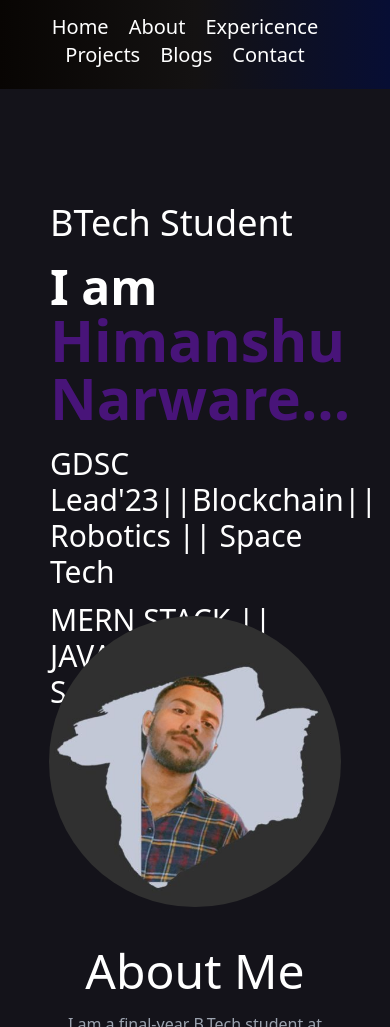
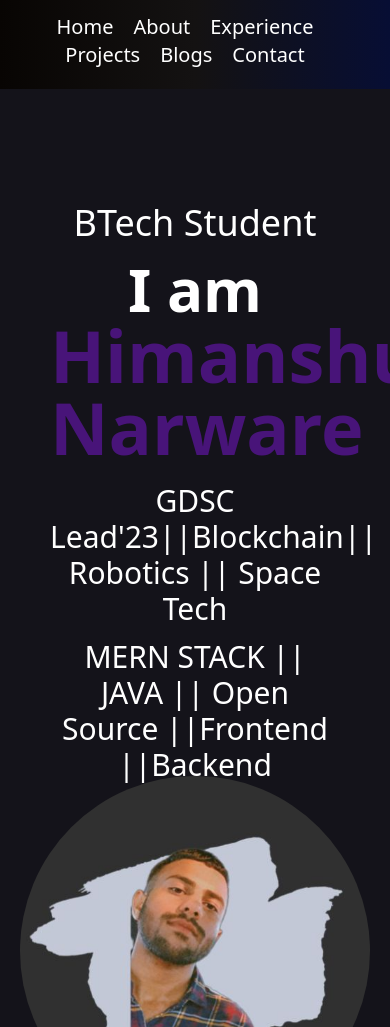
Before and after one commit to Chaitali-sonare/Portfolio, a plain HTML site: page index.html in a window 390 px wide. Shown: the part 73-1100 px from the top of the page. Drawn offline with nearby package versions, Linux system fonts and the light colour scheme.

Commit message:
making these website responsive for mobile screen also

```diff
--- a/index.html
+++ b/index.html
@@ -4,7 +4,10 @@
 <head>
   <meta charset="UTF-8">
   <meta name="viewport" content="width=device-width, initial-scale=1.0">
+  <link rel="stylesheet" href="https://cdnjs.cloudflare.com/ajax/libs/font-awesome/6.0.0-beta3/css/all.min.css">
   <script src="https://cdn.tailwindcss.com"></script>
+
+
 </head>
 <link rel="stylesheet" href="style.css">
 
@@ -34,29 +37,34 @@
         <img src="./images/Untitled design (1).png" alt="" width="50px" style="border-radius: 12px;">
         <span class="ml-3 text-3xl">Himanshu Narware</span>
       </a>
-      <nav class="md:ml-auto flex flex-wrap items-center text-base justify-center">
+
+
+      <nav class="md:ml-auto flex flex-wrap items-center text-base justify-center" id="sidemenu">
         <a class="mr-5 hover:text-gray-500 text-xl hover:underline duration-1000" href="#home">Home</a>
         <a class="mr-5 hover:text-gray-500 text-xl hover:underline duration-1000" href="#about">About</a>
-        <a class="mr-5 hover:text-gray-500 duration-1000 text-xl hover:underline" href="#experience">Expericence</a>
+        <a class="mr-5 hover:text-gray-500 duration-1000 text-xl hover:underline" href="#experience">Experience</a>
         <a class="mr-5 duration-1000 hover:text-gray-500 text-xl hover:underline" href="#project">Projects</a>
         <a class="mr-5 duration-1000 hover:text-gray-500 text-xl hover:underline" href="#blogs">Blogs</a>
         <a class="mr-5 duration-1000 hover:text-gray-500 text-xl hover:underline" href="#contact">Contact</a>
+
       </nav>
 
     </div>
   </header>
+
+
   <!-- Home section -->
 
   <header>
     <div class="home" id="home">
       <h3 class="text-white mt-16 text-4xl font-medium">BTech Student</h3>
       <span class=" text-white mt-5 text-5xl font-semibold "> I am
-        <span id="autoType" style="color: rgb(72, 20, 121);font-size: larger; font-style:normal;"></span>
+        <span  id="autoType" style="color: rgb(72, 20, 121);font-size: larger; font-style:normal;"></span>
       </span>
+      <p class=" text-white mt-4 text-6xl font-semibold " > I am <span style="color: rgb(72, 20, 121);font-size: larger; font-style:normal;"> Himanshu Narware</span></p>
       <h3 class="text-white mt-5 text-3xl font-medium">GDSC Lead'23||Blockchain|| Robotics || Space Tech
       </h3>
       <h3 class="text-white mt-3 text-3xl font-medium"> MERN STACK || JAVA || Open Source ||Frontend ||Backend</h3>
-
 
     </div>
   </header>
@@ -72,14 +80,14 @@
         <h1 class="title-font sm:text-6xl text-5xl mb-4 font-medium text-white">About Me
 
         </h1>
-        <p class="mb-8 leading-relaxed">I am a final-year B.Tech student at Radharaman Institute of Technology and
+        <p class="mb-8 leading-relaxed" style="text-align: justify;">I am a final-year B.Tech student at Radharaman Institute of Technology and
           science.
           Along with my academic pursuits, I am a front-end developer with a keen interest in open-source
           software and technology in general.
           <br><br> I enjoy keeping up with the latest trends and am constantly seeking ways
           to expand my knowledge and skills. My passion for technology is matched by my strong drive to succeed in my
           chosen field, and I am always looking for opportunities to develop and apply my skills.
-          <br>
+          <br><br>
           I am an enthusiastic team player who enjoys collaborating with others to solve problems and achieve common
           goals.With my strong work ethic and dedication to excellence, I am confident that I will make a positive
           impact in any role or project I take on.
@@ -985,7 +993,7 @@
           <label for="message" class="leading-7 text-sm text-gray-200">Message</label>
           <textarea id="message" name="message" class="w-full bg-gray-300 rounded border border-gray-300 focus:border-indigo-500 focus:ring-2 focus:ring-indigo-200 h-32 text-base outline-none text-gray-700 py-1 px-3 resize-none leading-6 transition-colors duration-200 ease-in-out"></textarea>
         </div>
-        <button class="text-white bg-indigo-500 border-0 py-2 px-6 focus:outline-none hover:bg-indigo-600 rounded text-lg" onclick="sendEmail(); reset(); return false;">Button</button>
+        <button class="text-white bg-indigo-500 border-0 py-2 px-6 focus:outline-none hover:bg-indigo-600 rounded text-lg" onclick="sendEmail(); reset(); return false;">Submit</button>
         <p class="text-xs text-gray-500 mt-3"> </p>
       </div>
     </div>
--- a/script.js
+++ b/script.js
@@ -127,3 +127,4 @@ for(let Click of child2){
 
 
 //contact us page
+//opn the side menu
--- a/style.css
+++ b/style.css
@@ -52,6 +52,10 @@ border-radius: 5px;
 h1 .color{
     color: aqua!important;
 }
+.mt-4{
+    display: none;
+  }
+
 
 .borderGreen{
 border: 1.2px solid green;
@@ -147,3 +151,92 @@ transition: .5s;
 .main-image{
     border-radius: 55%;
 }
+
+
+/* for mobile view */
+@media only screen and (max-width: 600px) {
+
+     /* side menu */
+
+
+    .home {
+        /* Adjusting font styles for mobile view */
+        font-size: 18px;
+        line-height: 1.5;
+        text-align: center;
+    }
+
+    .text-4xl {
+        /* Reduce font size for heading */
+        font-size: 20px;
+    }
+
+    .text-5xl {
+        /* Reduce font size for subheading */
+
+        display: none;
+    }
+
+    .text-6xl{
+        display: block;
+        font-size: 25px;
+
+    }
+
+
+    #autoType {
+        /* Adjust font size for autoType span */
+        font-size: 24px;
+    }
+
+    .text-3xl {
+        /* Reduce font size for additional headings */
+        font-size: 20px;
+    }
+
+    .mt-16,
+    .mt-5,
+    .mt-3 {
+        /* Adjust margin for headings */
+        margin-top: 1rem;
+    }
+
+    .lg\:max-w-lg,
+    .lg\:w-full,
+    .md\:w-1\/2,
+    .w-5\/6,
+    .mb-10 {
+        /* Resetting the width and margin styles for mobile view */
+        max-width: 100% !important;
+        width: 100% !important;
+        margin-bottom: 1.5rem !important; /* Adjust margin for mobile view */
+    }
+
+
+
+
+    .object-cover {
+
+        align-items: center; /* Vertically center the image */
+        /* Ensure image covers its container on mobile */
+        width: 100% !important;
+        height: auto !important;
+    }
+
+    .-mt-40 {
+        margin-top: 0 !important; /* Remove negative top margin on mobile */
+    }
+
+    .rounded-full {
+        /* Adjust border-radius for mobile view */
+        border-radius: 60% !important;
+    }
+    /* justify the about section */
+    .mb-8{
+       text-align: justify;
+    }
+
+
+
+
+}
```
